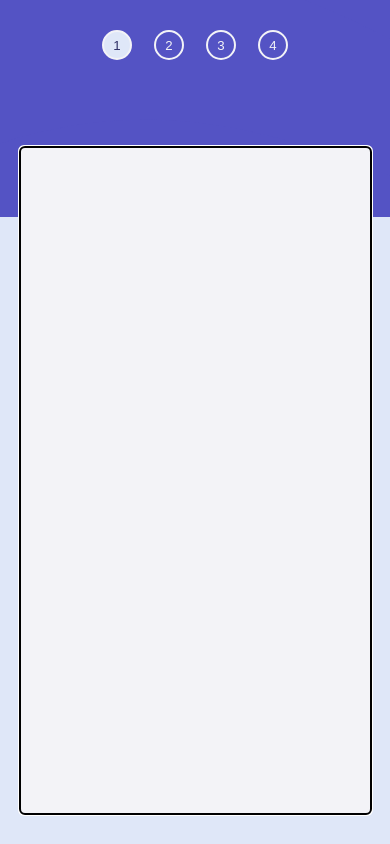
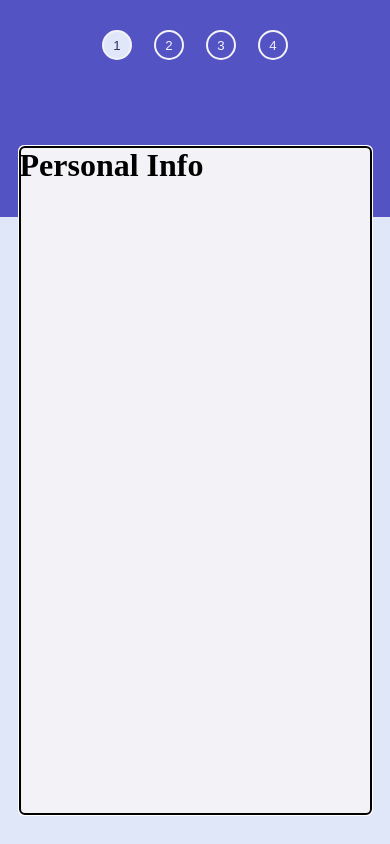
Before and after one commit to tomasleggire/Multi-step-form, a React (Vite) app: page / in a window 390 px wide. Built offline with nearby package versions, Linux system fonts and the light colour scheme; the HTML template or start-up script is replaced by a standard one.

Commit message:
FormLayout component created

```diff
--- a/src/App.css
+++ b/src/App.css
@@ -10,24 +10,10 @@
   background-color: var(--secondary-bg-white);
 }
 
-.form {
-  width: 70%;
-  height: calc(100vh - 20px);
-  border-radius: 5px;
-  background-color: var(--principal-bg-white);
-}
-
 @media only screen and (max-width: 660px) {
   .App {
     flex-direction: column;
     padding: 0;
     gap: 0;
   }
-  .form {
-    width: 90%;
-    outline: auto;
-    border-radius: 5px;
-    margin-top: -70px;
-    margin-bottom: 30px;
-  }
 }
--- a/src/App.tsx
+++ b/src/App.tsx
@@ -1,6 +1,7 @@
 import './App.css';
 import StepsMain from './containers/StepsMain';
 import useSteps from './hooks/useSteps';
+import FormLayout from './containers/FormLayout';
 
 function App() {
   const { steps } = useSteps();
@@ -8,7 +9,9 @@ function App() {
   return (
     <div className="App">
       <StepsMain steps={steps} />
-      <div className="form"></div>
+      <FormLayout>
+        <h1>Personal Info</h1>
+      </FormLayout>
     </div>
   );
 }
--- /dev/null
+++ b/src/containers/FormLayout.tsx
@@ -0,0 +1,10 @@
+import React from 'react';
+import '../styles/FormLayout.css';
+
+interface MyProps {
+  children: React.ReactNode;
+}
+
+export default function FormLayout(props: MyProps): JSX.Element {
+  return <div className="main-div-form">{props.children}</div>;
+}
--- a/src/containers/StepsMain.tsx
+++ b/src/containers/StepsMain.tsx
@@ -12,7 +12,7 @@ interface MyProps {
   steps: Step[];
 }
 
-export default function StepsMain(props: MyProps) {
+export default function StepsMain(props: MyProps): JSX.Element {
   return (
     <div className="steps-main-div">
       {props.steps.map((step) => {
--- a/src/hooks/useSteps.tsx
+++ b/src/hooks/useSteps.tsx
@@ -5,6 +5,7 @@ export default function useSteps() {
     num: number;
     title: string;
     selected: boolean;
+    completed: boolean;
   };
 
   const steps: Step[] = [
@@ -12,21 +13,25 @@ export default function useSteps() {
       num: 1,
       title: 'Your info',
       selected: true,
+      completed: false,
     },
     {
       num: 2,
       title: 'Select plan',
       selected: false,
+      completed: false,
     },
     {
       num: 3,
       title: 'Add-ons',
       selected: false,
+      completed: false,
     },
     {
       num: 4,
       title: 'Summary',
       selected: false,
+      completed: false,
     },
   ];
 
--- /dev/null
+++ b/src/styles/FormLayout.css
@@ -0,0 +1,16 @@
+.main-div-form {
+  width: 70%;
+  height: calc(100vh - 20px);
+  border-radius: 5px;
+  background-color: var(--principal-bg-white);
+}
+
+@media only screen and (max-width: 660px) {
+  .main-div-form {
+    width: 90%;
+    outline: auto;
+    border-radius: 5px;
+    margin-top: -70px;
+    margin-bottom: 30px;
+  }
+}
```
